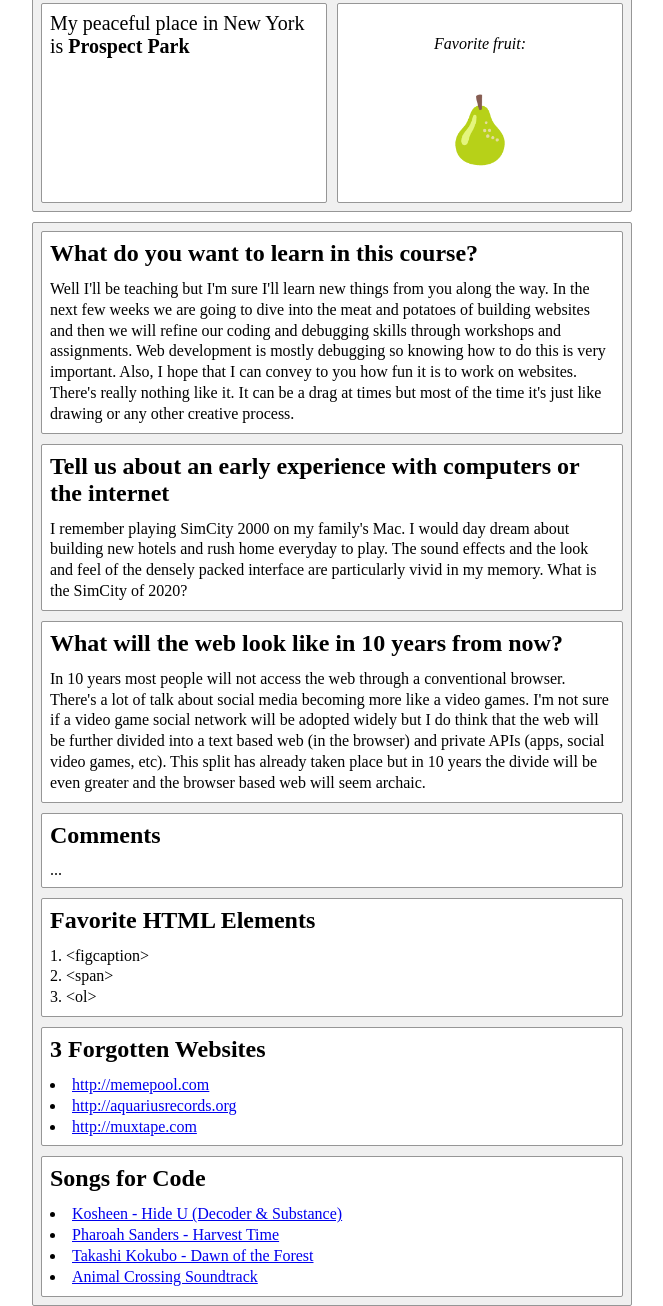
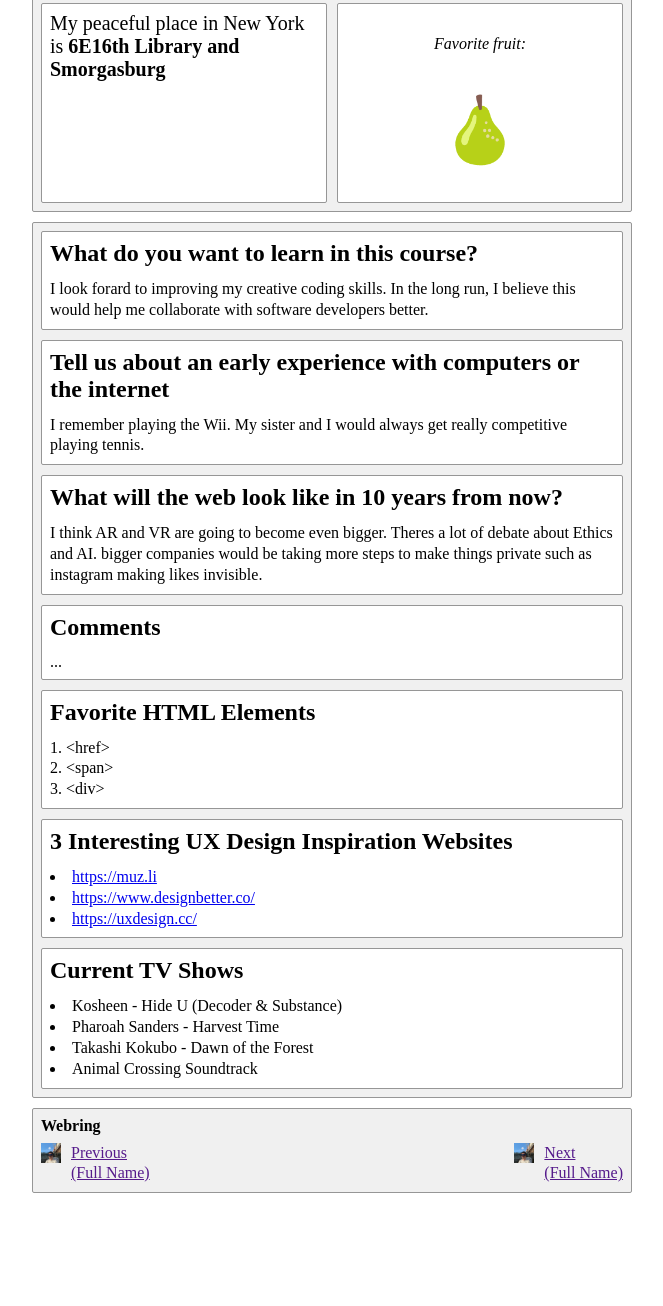
Before and after one commit to nityakumar/html-profile, a plain HTML site: page index.html in a window 1280 px wide. Shown: the part 384-1690 px from the top of the page, without its empty margins (308-971 px from the left). After the commit the page ends 1617 px from the top, so only its background shows below. Drawn offline with Linux system fonts and the light colour scheme.

Commit message:
updated
updated

```diff
--- a/index.html
+++ b/index.html
@@ -26,10 +26,10 @@
                         <figcaption>Energy: funnel</figcaption>
                 </section>
                 <section class="medium">
-                    <p>If I wasn't a designer I would be <b>farming</b>.</p>
+                    <p>If I wasn't a designer I would be <b>a clinical Psychologist</b>.</p>
                 </section>
                 <section class="medium">
-                    My peaceful place in New York is <b>Prospect Park</b>
+                    My peaceful place in New York is <b>6E16th Library and Smorgasburg</b>
                 </section>
                 <section class="section-centered">
                     <center>
@@ -41,15 +41,15 @@
             <section class="section-wrapper">
                 <section>
                     <h2>What do you want to learn in this course?</h2>
-                    <p>Well I'll be teaching but I'm sure I'll learn new things from you along the way. In the next few weeks we are going to dive into the meat and potatoes of building websites and then we will refine our coding and debugging skills through workshops and assignments. Web development is mostly debugging so knowing how to do this is very important. Also, I hope that I can convey to you how fun it is to work on websites. There's really nothing like it. It can be a drag at times but most of the time it's just like drawing or any other creative process.</p>
+                    <p>I look forard to improving my creative coding skills. In the long run, I believe this would help me collaborate with software developers better. </p>
                 </section>
                 <section>
                     <h2>Tell us about an early experience with computers or the internet</h2>
-                    <p>I remember playing SimCity 2000 on my family's Mac. I would day dream about building new hotels and rush home everyday to play. The sound effects and the look and feel of the densely packed interface are particularly vivid in my memory. What is the SimCity of 2020?</p>
+                    <p>I remember playing the Wii. My sister and I would always get really competitive playing tennis.</p>
                 </section>
                 <section>
                     <h2>What will the web look like in 10 years from now?</h2>
-                    <p>In 10 years most people will not access the web through a conventional browser. There's a lot of talk about social media becoming more like a video games. I'm not sure if a video game social network will be adopted widely but I do think that the web will be further divided into a text based web (in the browser) and private APIs (apps, social video games, etc). This split has already taken place but in 10 years the divide will be even greater and the browser based web will seem archaic.</p>
+                    <p>I think AR and VR are going to become even bigger. Theres a lot of debate about Ethics and AI. bigger companies would be taking more steps to make things private such as instagram making likes invisible.</p>
                 </section>
                 <section>
                     <h2>Comments</h2>
@@ -60,27 +60,27 @@
                     <!-- https://www.freeformatter.com/html-escape.html#ad-output -->
                     <h2>Favorite HTML Elements</h2>
                     <ol>
-                        <li>&lt;figcaption&gt;</li>
+                        <li>&lt;href&gt;</li>
                         <li>&lt;span&gt;</li>
-                        <li>&lt;ol&gt;</li>
+                        <li>&lt;div&gt;</li>
                     </ol>
                 </section>
                 <section>
-                    <h2>3 Forgotten Websites</h2>
+                    <h2>3 Interesting UX Design Inspiration Websites</h2>
                     <!-- These links should only be available on the Wayback Machine -->
                     <ul>
-                        <li><a href="https://web.archive.org/web/20050429015123/http://memepool.com/">http://memepool.com</a></li>
-                        <li><a href="https://web.archive.org/web/20050702234132/http://www.aquariusrecords.org/">http://aquariusrecords.org</a></li>
-                        <li><a href="https://web.archive.org/web/20080326231056/http://muxtape.com/">http://muxtape.com</a></li>
+                        <li><a href="https://muz.li">https://muz.li</a></li>
+                        <li><a href="https://www.designbetter.co/">https://www.designbetter.co/</a></li>
+                        <li><a href="https://uxdesign.cc/">https://uxdesign.cc/</a></li>
                     </ul>
                 </section>
                 <section>
-                    <h2>Songs for Code</h2>
+                    <h2>Current TV Shows</h2>
                     <ul>
-                        <li><a href="https://youtu.be/m6U9H0P3DdU">Kosheen - Hide U (Decoder & Substance)</a></li>
-                        <li><a href="https://youtu.be/ii63fKLTSuU">Pharoah Sanders - Harvest Time</a></li>
-                        <li><a href="https://youtu.be/ii63fKLTSuU">Takashi Kokubo - Dawn of the Forest</a></li>
-                        <li><a href="https://youtu.be/fXGpSAR6hFQ">Animal Crossing Soundtrack</a></li>
+                        <li>Kosheen - Hide U (Decoder & Substance)</a></li>
+                        <li>Pharoah Sanders - Harvest Time</a></li>
+                        <li>Takashi Kokubo - Dawn of the Forest</a></li>
+                        <li>Animal Crossing Soundtrack</a></li>
                     </ul>
                 </section>
             </section>
```
Also changed, not shown: 2 other files.
